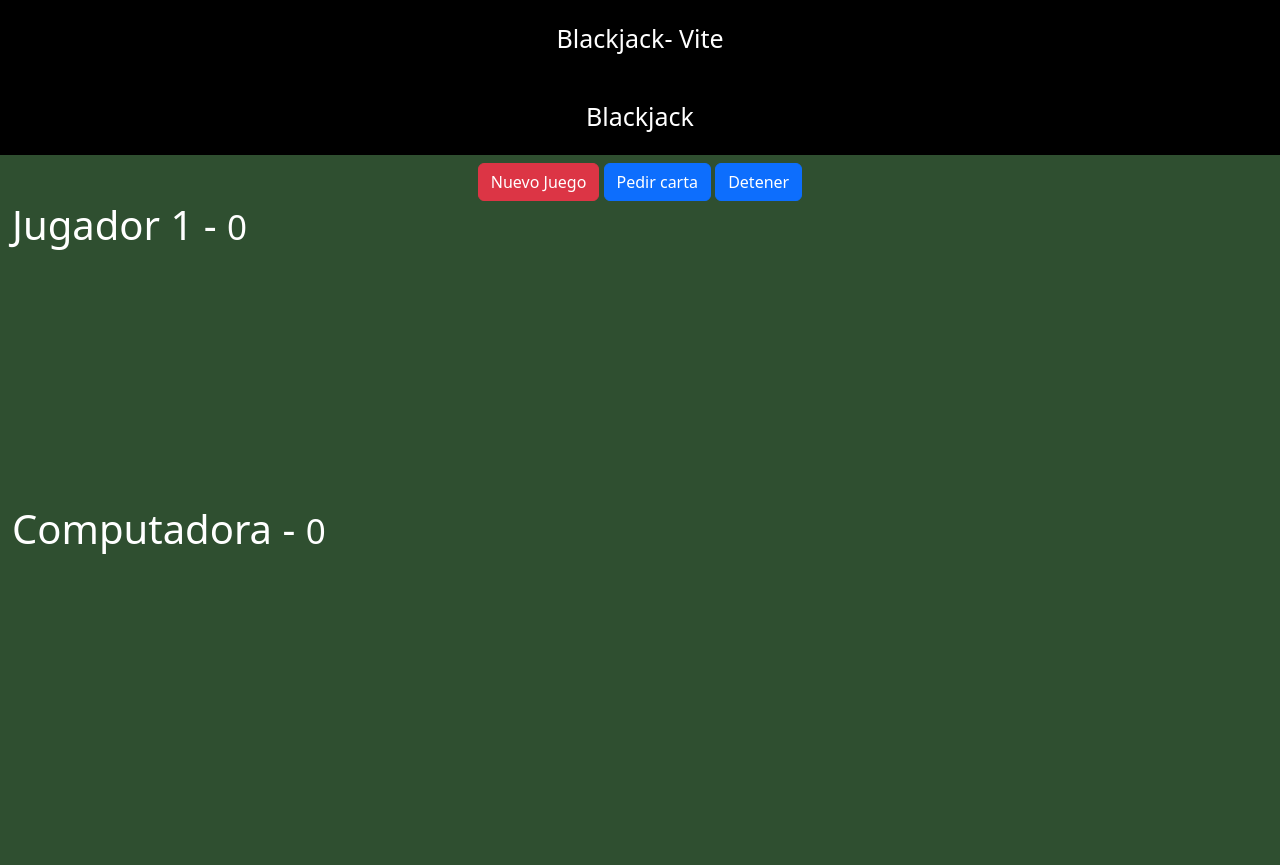
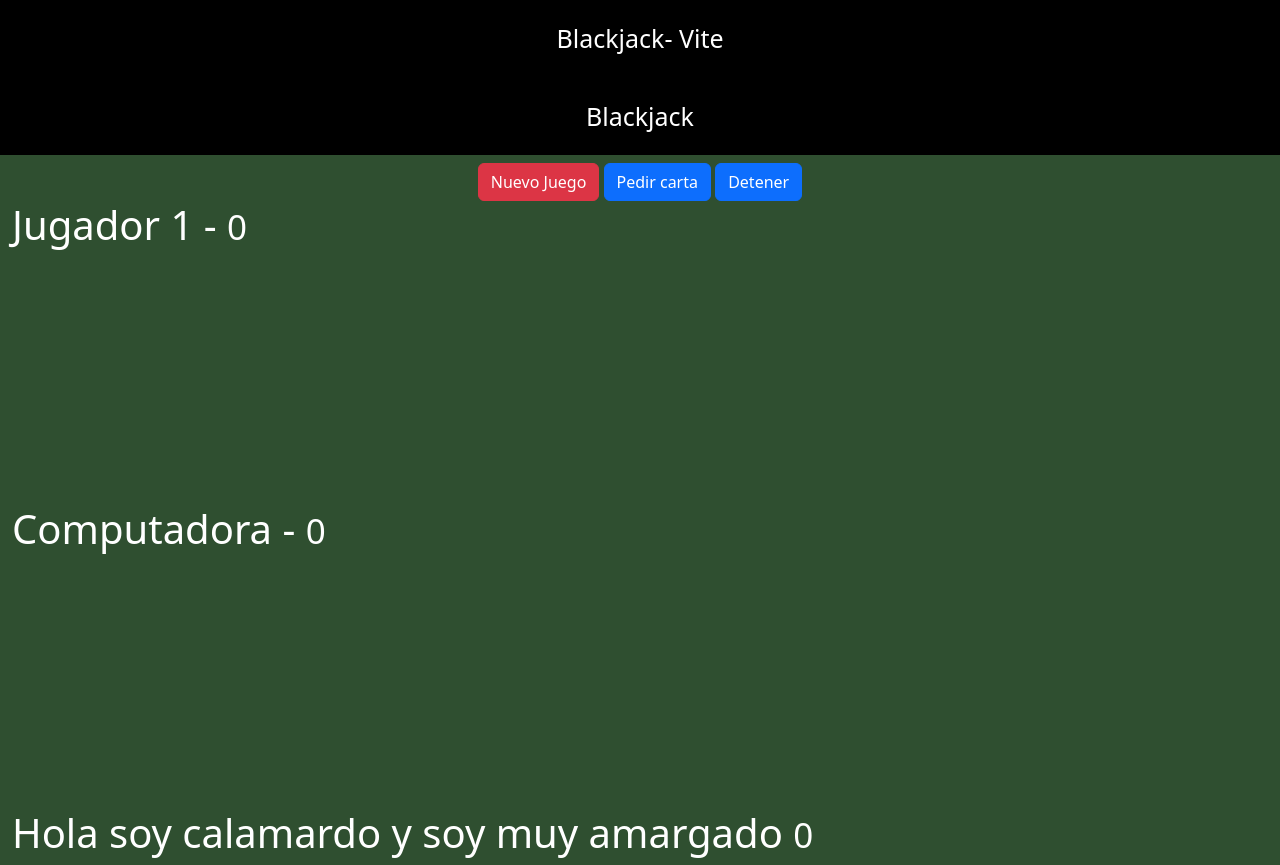
Before and after one commit to erickG01/BlackJack, a website built with Vite: page index.html in a window 1280 px wide. Before the commit the page ends 801 px from the top, so only its background shows below. Built offline with nearby package versions, Linux system fonts and the light colour scheme.

Commit message:
soy calamardo y estos son mis cambios

```diff
--- a/index.html
+++ b/index.html
@@ -49,7 +49,14 @@
       </div>
   </div>
 
+  <div class="row container mt-2">
+    <div class="col">
 
+        <h1>Hola soy calamardo y soy muy amargado <small>0</small></h1>
+
+
+    </div>
+</div>
     <div id="app"></div>
     <script type="module" src="./main.js"></script>
   </body>
```
Also changed, not shown: calamardo.html (added, +11 -0 lines).
